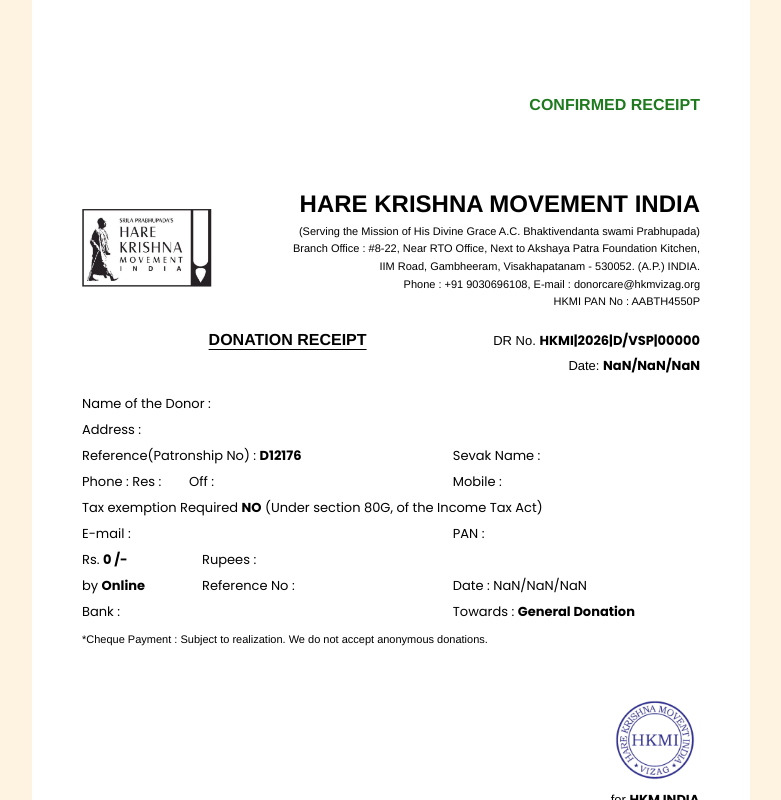
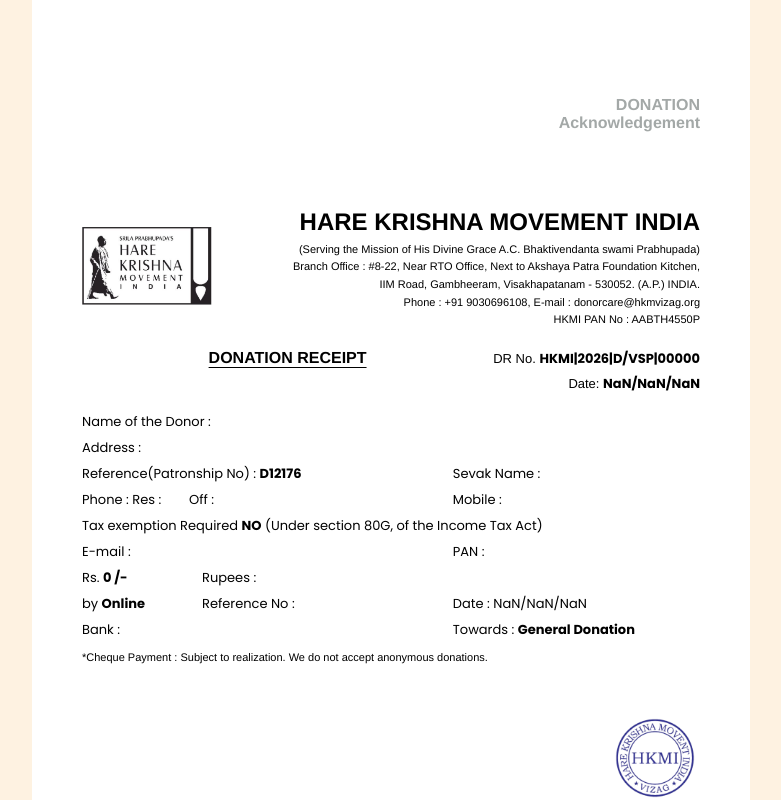
Before and after one commit to saikiran11461/subhojanam-client, a React (Vite) app: page /receipt-preview in a window 1280 px wide. Shown: the top 800 px of the page, without its empty margins (249-1030 px from the left). Built offline with nearby package versions, Linux system fonts and the light colour scheme.

Commit message:
added new changes

```diff
--- a/src/components/DonationReceipt.jsx
+++ b/src/components/DonationReceipt.jsx
@@ -33,8 +33,8 @@
     <div className="receipt-container" style={{ width: '718px', margin: '0 auto', background: '#fff', padding: 0, fontFamily: "Helvetica, Arial, sans-serif" }}>
       <div style={{ padding: '20px 50px 10px 50px' }}>
         <div style={{ textAlign: 'right', marginTop: '76px', marginBottom: '76px' }}>
-          <h2 style={{ fontSize: '16px', fontWeight: 'bold', color: 'hsl(120, 60%, 30%)', fontFamily: "Helvetica, Arial, sans-serif" }}>
-            CONFIRMED RECEIPT
+          <h2 style={{ fontSize: '16px',  fontWeight: 'bold', color: 'hsla(168, 3%, 65%, 1.00)', fontFamily: "Helvetica, Arial, sans-serif" }}>
+            DONATION <h2 style={{ fontSize: '16px', fontWeight: 'bold', color: 'hsla(168, 3%, 65%, 1.00)', fontFamily: "Helvetica, Arial, sans-serif" }}>Acknowledgement</h2>
           </h2>
         </div>
 
```
